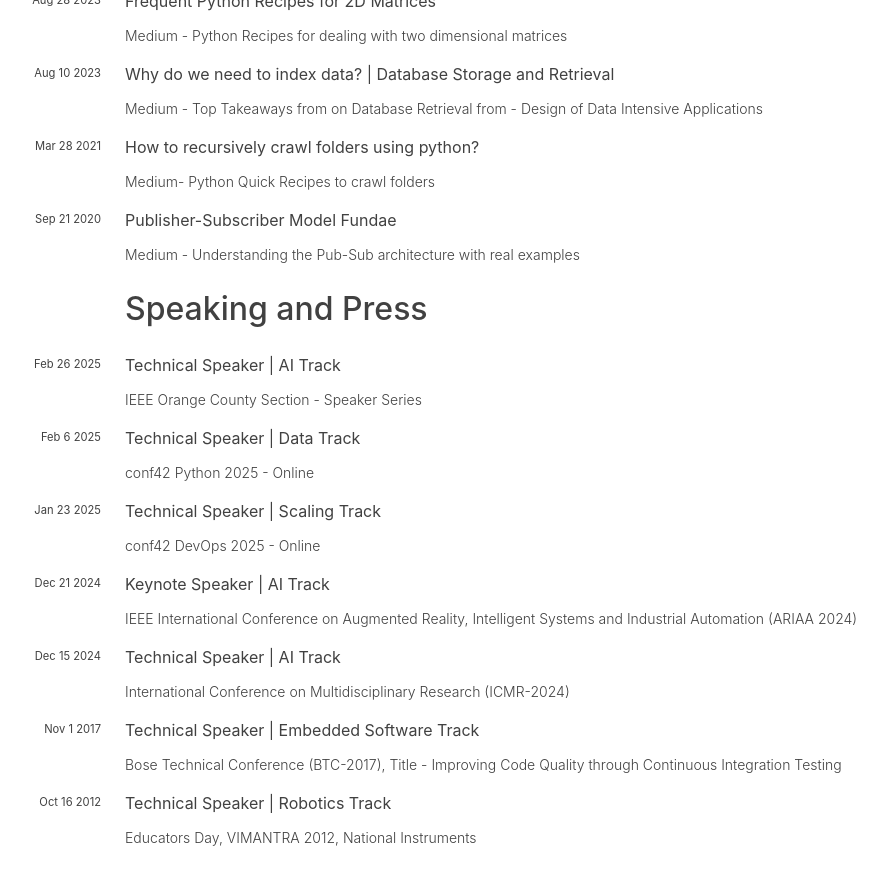
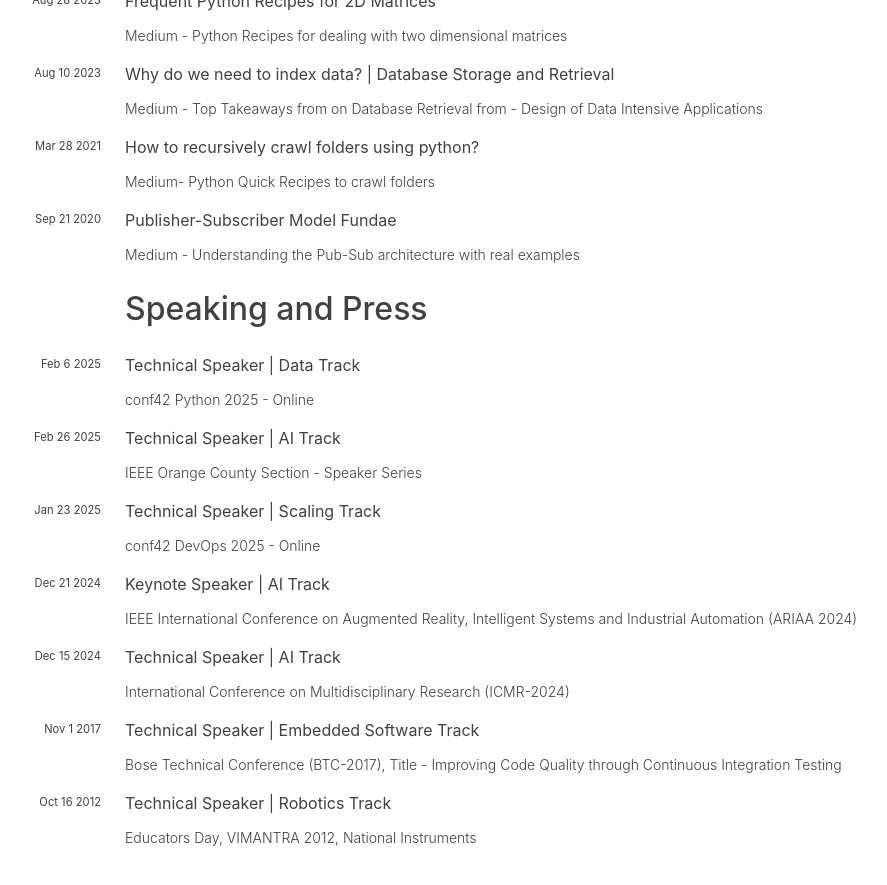
Before and after one commit to hariharanragothaman/hariharanragothaman.github.io, a Jekyll site: the page built from cv.md, in a window 1280 px wide and 900 px high, scrolled down 6362 px. Shown: the top 885 px of the window, without its empty margins (207-1094 px from the left). Built offline with Jekyll 4.4.1, drawn with Linux system fonts in a browser that asks for light colours; nearby versions of some CDN libraries; some web fonts are replaced; some of the changed lines change nothing that is shown.

Commit message:
Polishes and Updates

```diff
--- a/_data/press.yaml
+++ b/_data/press.yaml
@@ -1,16 +1,16 @@
+- title: Technical Speaker | Data Track
+  month: Feb 6
+  year: 2025
+  publisher:
+    - url: https://www.conf42.com/Python_2025_Hariharan_Ragothaman_cpp_python_workloads
+      name: conf42 Python 2025 - Online
+
 - title: Technical Speaker | AI Track
   month: Feb 26
   year: 2025
   publisher:
     - url:
       name: IEEE Orange County Section - Speaker Series
-
-- title: Technical Speaker | Data Track
-  month: Feb 6
-  year: 2025
-  publisher:
-    - url: https://www.conf42.com/Python_2025_Hariharan_Ragothaman_cpp_python_workloads
-      name: conf42 Python 2025 - Online
 
 - title: Technical Speaker | Scaling Track
   month: Jan 23
```
